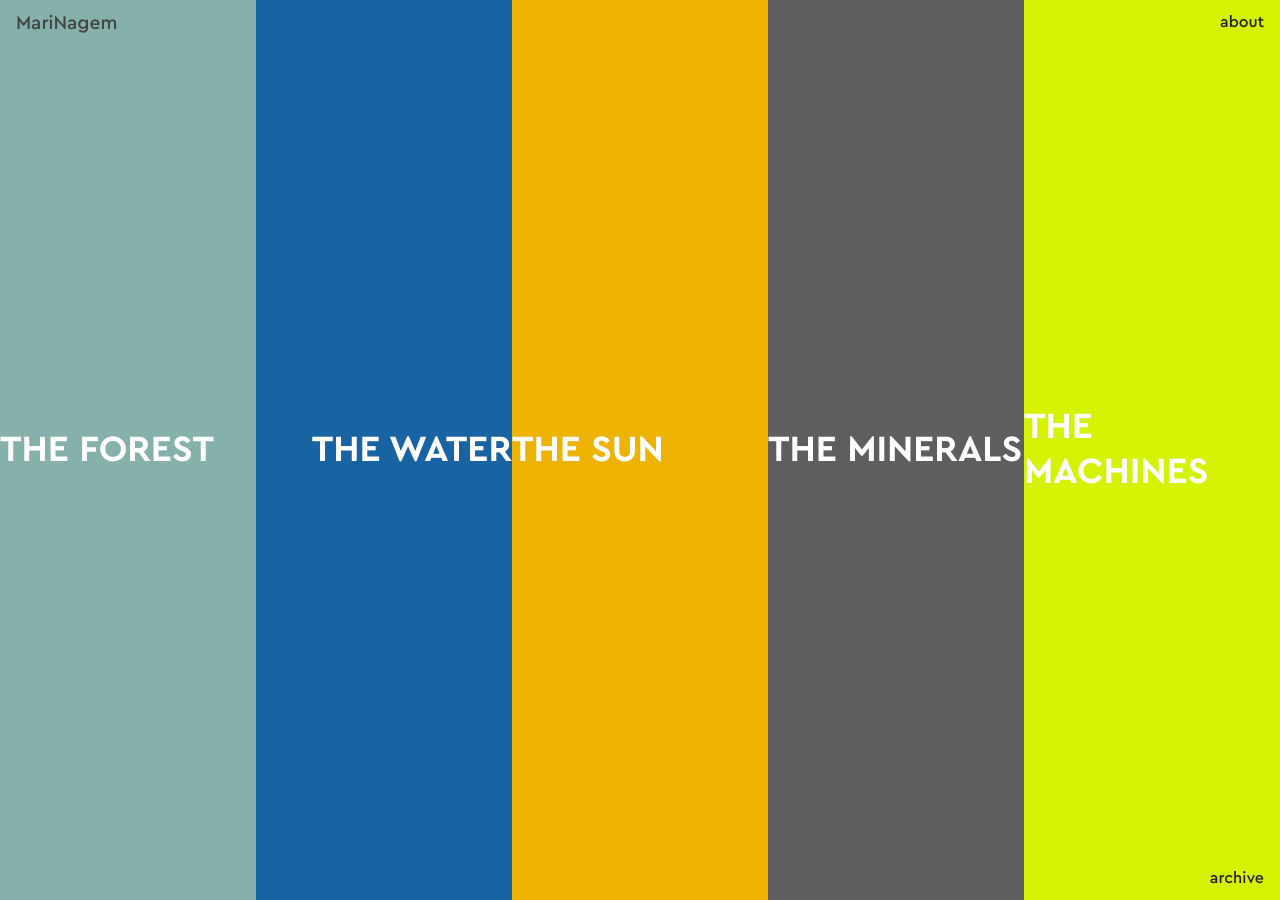
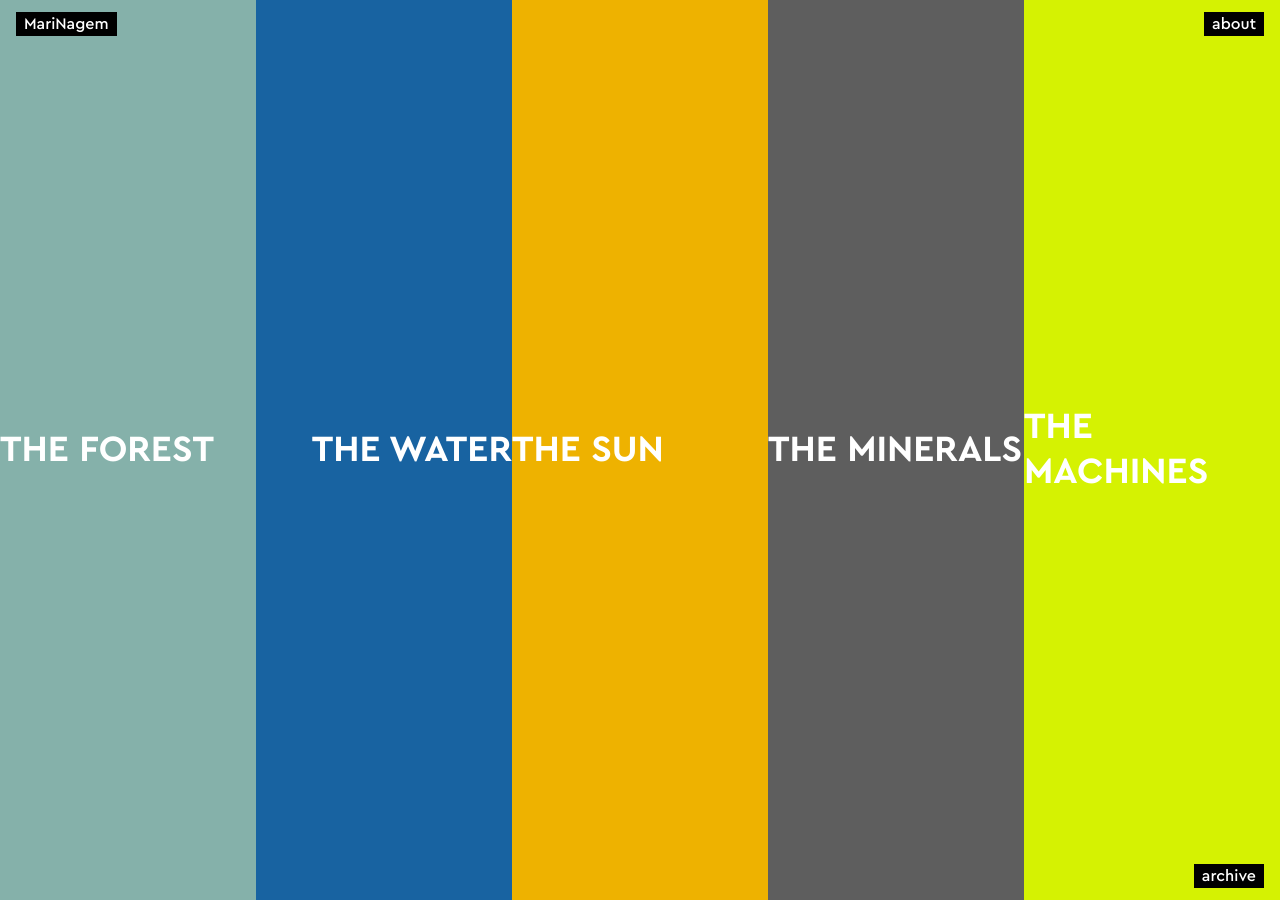
Before and after one commit to marinagem-www/2023.marinagem.com, a Jekyll site: the page built from pages/en/index.md, in a window 1280 px wide. Built offline with Jekyll 4.4.1, drawn with Linux system fonts in a browser that asks for light colours.

Commit message:
adjust some css on home img-test and overlay button colors/hovers

```diff
--- a/css/home.scss
+++ b/css/home.scss
@@ -52,7 +52,8 @@
       padding: 0 8px;
       text-align: center;
       font-size: 2rem;
-      background-color: #666;
+      background-color: #000;
+      width: 100%;
     }
 
     {% for s in site.data.categories %}
--- a/css/menu.scss
+++ b/css/menu.scss
@@ -47,7 +47,7 @@
     color: #fff;
 
     &.selected {
-      color: #444;
+      color: #000;
       pointer-events: none;
     }
   }
--- a/css/overlay.scss
+++ b/css/overlay.scss
@@ -13,24 +13,29 @@
     margin: 12px 16px;
     pointer-events: all;
     position: absolute;
+    background-color: #000;
+    color: #fff;
+    padding: 2px 8px;
     text-decoration: none;
-    color: #222;
     font-weight: 500;
     font-size: 1.0rem;
-    transition: color linear 0.1s;
+    transition: color linear 0.1s, background-color linear 0.1s;
 
     &:hover {
-      color: #aaa;
+      background-color: {{ site.data.categories.machines.color }};
+      color: #000;
     }
   }
 
-  .home-link {
-    color: #444;
-    font-size: 1.2rem;
-  }
-
   .home-link.home {
-    pointer-events: none;
+    cursor: default;
+    &:hover {
+      background-color: #000;
+      color: #fff;
+    }
+    &:active {
+      pointer-events: none;
+    }
   }
 
   .about-link {
```
